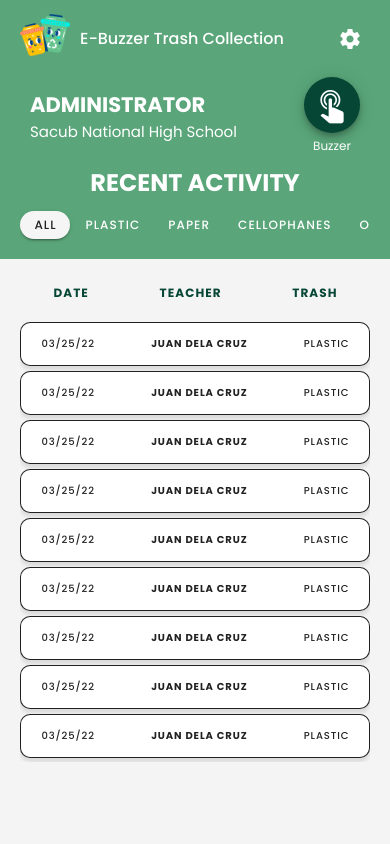
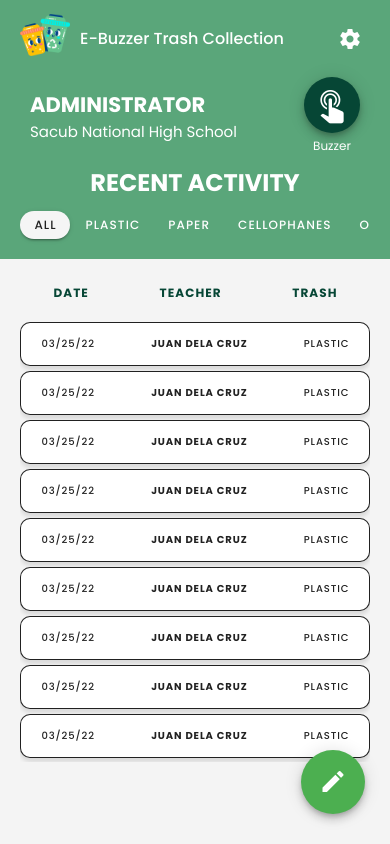
Before and after one commit to IamMarkReyRonolo/feedbACTS-on-the-go-frontned, a Vue app: page /admin in a window 390 px wide. Built offline with nearby package versions, Linux system fonts and the light colour scheme.

Commit message:
created add btn

```diff
--- a/src/components/AdminPageComponents/MainComponents/Dashboard.vue
+++ b/src/components/AdminPageComponents/MainComponents/Dashboard.vue
@@ -59,6 +59,11 @@
 							<div class="dateColumn">03/25/22</div>
 							<div class="teacherColumn">Juan Dela Cruz</div>
 							<div class="categoryColumn">Plastic</div>
+						</v-btn>
+					</div>
+					<div class="addBtn">
+						<v-btn color="success" fab large dark>
+							<v-icon>mdi-pencil</v-icon>
 						</v-btn>
 					</div>
 				</div>
@@ -215,5 +220,11 @@
 		.activity .teacherColumn {
 			font-weight: bolder;
 		}
+
+		.addBtn {
+			position: fixed;
+			right: 25px;
+			bottom: 30px;
+		}
 	}
 </style>
```
